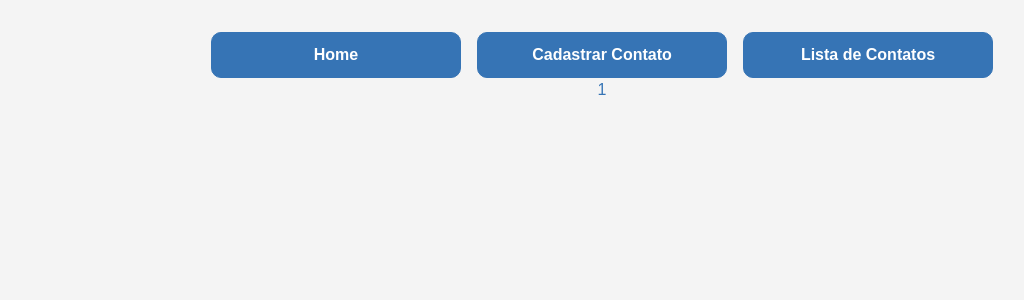
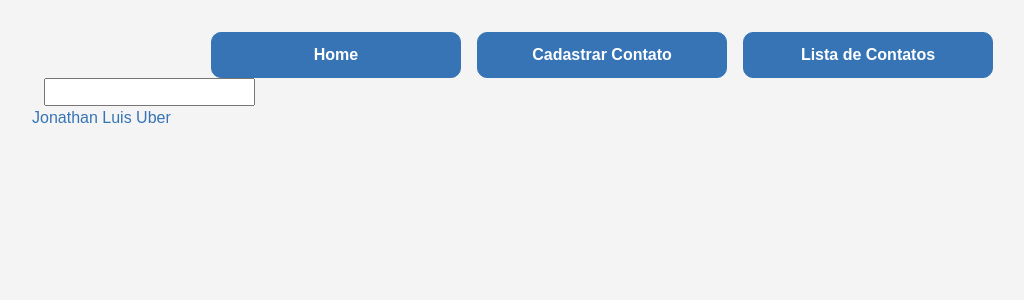
Before and after one commit to jonathan7gb/Aula-Flask, a Flask app: page /contato/1 in a window 1280 px wide. Shown: the top 300 px of the page, without its empty margins (38-1062 px from the left). Run offline with Flask 3, Linux system fonts and the light colour scheme.

Commit message:
Detalhes do Perfil

```diff
--- a/app/templates/contato_detalhes.html
+++ b/app/templates/contato_detalhes.html
@@ -2,8 +2,19 @@
 
 {% block content %}
 
-{%include "nav.html" %}
+<div class="container">
 
-{{id}}
+    {%include "nav.html" %}
+
+    <div class="row mb-3">
+
+        <div class="col-md6">
+            <input type="text" value="">
+        </div>
+
+        {{obj.nome}}
+    </div>
+
+</div>
 
 {% endblock %}
--- a/app/templates/contato_lista.html
+++ b/app/templates/contato_lista.html
@@ -11,7 +11,7 @@
 
                 <form action="" method="get" class="row">
                     <div class="col-9">
-                        <input type="text" name="pesquisa" class="form-control">
+                        <input type="text" name="pesquisa" class="form-control" placeholder="Pesquisar Contato">
                     </div>
                     <div class="col-3">
                         <button type="submit" class="btn btn-primary">Pesquisar</button>
@@ -25,6 +25,7 @@
                                 <th>Email</th>
                                 <th>Assunto</th>
                                 <th>Respondido</th>
+                                <th>Acessar Pessoa</th>
                             </tr>
                         </thead>
                         <body>
@@ -40,6 +41,7 @@
                                             NÃO
                                         {% endif%}
                                     </td>
+                                    <td><a href="{{url_for('contatoDetalhes', id = linha.id)}}">Link</a></td>
                                 </tr>
                             {% endfor %}
                         </body>
--- a/app/views.py
+++ b/app/views.py
@@ -40,4 +40,5 @@ def contatoLista():
 
 @app.route('/contato/<int:id>')
 def contatoDetalhes(id):
-    return render_template('contato_detalhes.html', id = id)
+    obj = Contato.query.get(id)
+    return render_template('contato_detalhes.html', obj = obj)
```
Also changed, not shown: instance/database.db.
